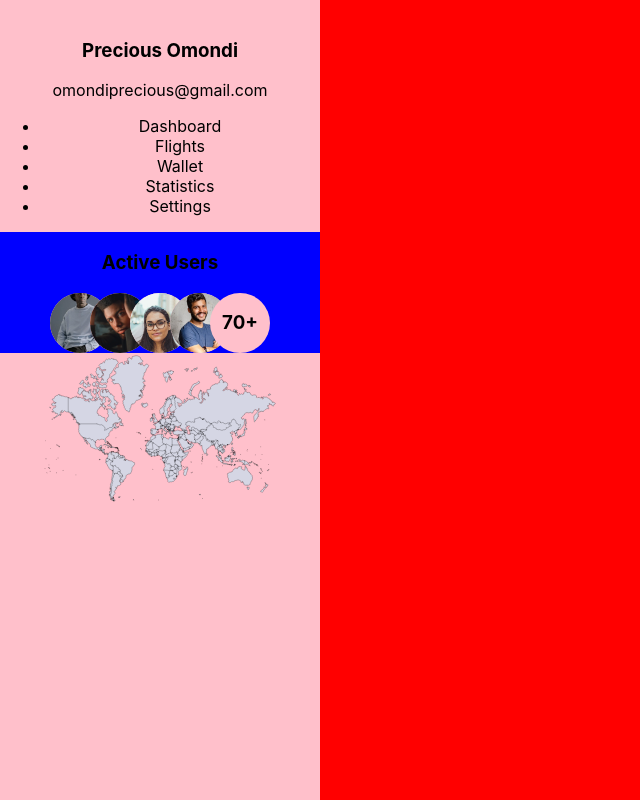
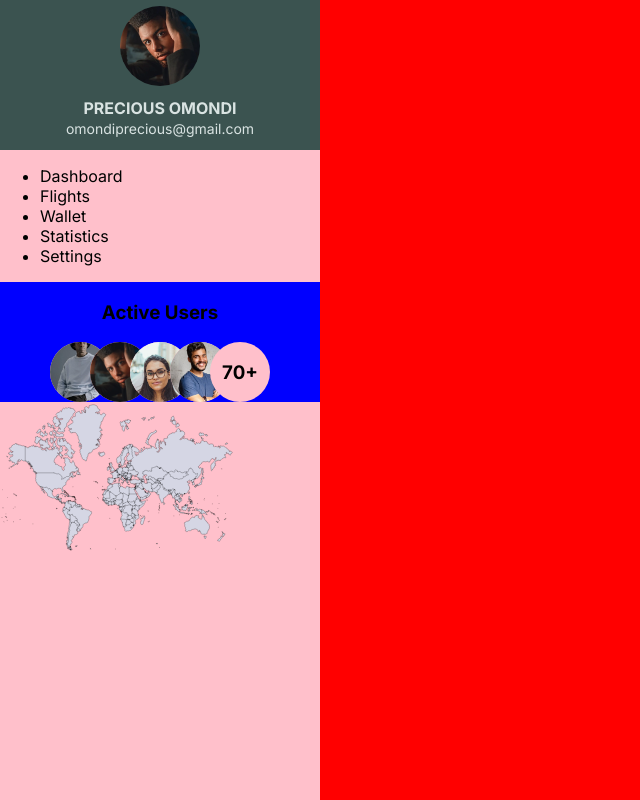
Before and after one commit to Presho99/aerostar, a React (Create React App) app: page / in a window 1280 px wide. Shown: the whole page, without its empty margins (0-640 px from the left). Built offline with nearby package versions, Linux system fonts and the light colour scheme.

Commit message:
Style profile

```diff
--- a/src/App.css
+++ b/src/App.css
@@ -1,9 +1,12 @@
+@import url('https://fonts.googleapis.com/css2?family=Inter:wght@100;200;400;600;700&display=swap');
+
 .App {
-  text-align: center;
+  /* text-align: center; */
   display: flex;
   width: 100vw;
   height: 100vh;
   overflow: hidden;
+  font-family: 'Inter', sans-serif;
 }
 
 .left{
--- a/src/components/Sidebar.css
+++ b/src/components/Sidebar.css
@@ -1,3 +1,56 @@
+.sidebar{
+    /* padding: 20px; */
+    display: flex;
+    flex-direction: column;
+    justify-content: center;
+}
+
+.profile{
+    background-color: #3B5350;
+    height: 150px;
+    width: 100%;
+    display: flex;
+    flex-direction: column;
+    align-items: center;
+    justify-content: center;
+}
+
+.profile-text{
+    line-height: 2px;
+  color: #D9E3E2;
+    display: flex;
+    flex-direction: column;
+    justify-content: center;
+    align-items: center;
+    margin-top: 5px;
+}
+
+.name{
+    font-weight: 700;
+    text-transform: uppercase;
+    margin-bottom: 5px;
+}
+
+.email{
+    font-size: 14px;
+}
+.dp{
+
+    width: 80px;
+    height: 80px;
+    /* border-radius: 50%; */
+}
+
+.dp img{
+    height: 100%;
+    width: 100%;
+    object-fit: cover;
+    border-radius: 50%;
+
+}
+
+
+
 .users{
     background-color: blue;
     width: 100%;
--- a/src/components/Sidebar.tsx
+++ b/src/components/Sidebar.tsx
@@ -1,59 +1,65 @@
-import React from 'react'
-import '../components/Sidebar.css'
-import WorldMap from '../components/WorldMap'
-import one from '../assets/one.webp'
-import two from '../assets/two.webp'
-import three from '../assets/three.jpeg'
-import four from '../assets/four.jpeg'
+import React from "react";
+import "../components/Sidebar.css";
+import WorldMap from "../components/WorldMap";
+import one from "../assets/one.webp";
+import two from "../assets/two.webp";
+import three from "../assets/three.jpeg";
+import four from "../assets/four.jpeg";
 
 interface SidebarProps {
-    onSelect: (selectedItem: string) => void
+  onSelect: (selectedItem: string) => void;
 }
 
-const Sidebar = () =>{
-    const navItems: string[] = ['Dashboard', 'Flights', 'Wallet', 'Statistics', 'Settings']
-
+const Sidebar = () => {
+  const navItems: string[] = [
+    "Dashboard",
+    "Flights",
+    "Wallet",
+    "Statistics",
+    "Settings",
+  ];
 
   return (
-    <div className='sidebar'>
-        <div className='profile'>
-            <img src=""/>
-            <h3>Precious Omondi</h3>
-            <p>omondiprecious@gmail.com</p>
+    <div className="sidebar">
+      <div className="profile">
+        <div className="dp">
+          <img src={two} />
+        </div>
+        <div className="profile-text">
+          <p className="name">Precious Omondi</p>
+          <p className="email">omondiprecious@gmail.com</p>
+        </div>
       </div>
       <ul>
         {navItems.map((item, index) => (
-                <li key={index}>
-                    {item}
-                </li>
+          <li key={index}>{item}</li>
         ))}
       </ul>
-        <div className='users'>
+      <div className="users">
         <h3>Active Users</h3>
-            <div className='circles'>
-                <div className='circle'>
-                    <img src={one}/>
+        <div className="circles">
+          <div className="circle">
+            <img src={one} />
           </div>
-                <div className='circle'>
-                     <img src={two}/>
+          <div className="circle">
+            <img src={two} />
           </div>
-                <div className='circle'>
-                     <img src={three}/>
+          <div className="circle">
+            <img src={three} />
           </div>
-                <div className='circle'>
-                     <img src={four}/>
+          <div className="circle">
+            <img src={four} />
           </div>
-                <div className='circle'>
+          <div className="circle">
             <h3>70+</h3>
           </div>
         </div>
-
       </div>
-        <div className='map'>
-            <WorldMap/>
+      <div className="map">
+        <WorldMap />
       </div>
     </div>
-  )
-}
+  );
+};
 
-export default Sidebar
+export default Sidebar;
```
Lines whose indentation alone changed are shown as unchanged.
